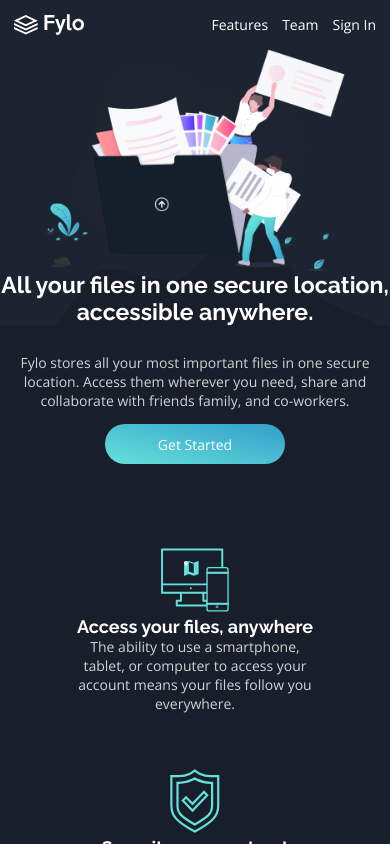
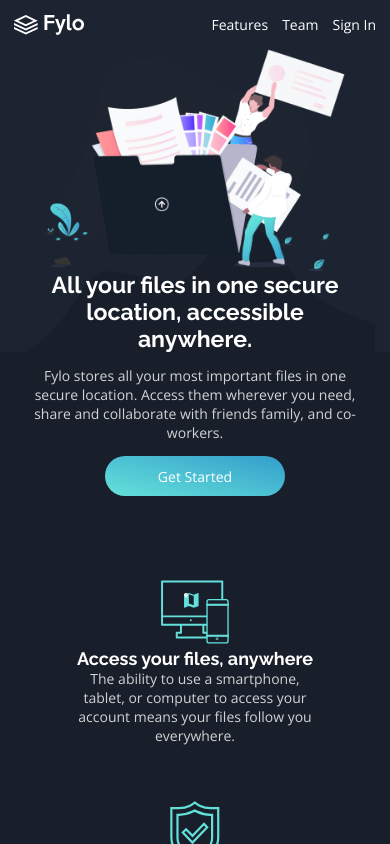
Before and after one commit to chalobonDen/fylo-dark-theme-landing-page-master, a React (Create React App) app: page / in a window 390 px wide. Shown: the top 844 px of the page. Built offline with nearby package versions, Linux system fonts and the light colour scheme.

Commit message:
add space header

```diff
--- a/src/App.css
+++ b/src/App.css
@@ -236,9 +236,12 @@ section {
   .description-header {
     width: 100vw;
   }
+  .description-header h1 {
+    padding: 0 2rem;
+  }
   .description-header p {
     margin: 0;
-    padding: 2rem 0 1rem;
+    padding: 1rem 2rem;
     background: hsl(218, 28%, 13%);
   }
   .description-header > div {
```
